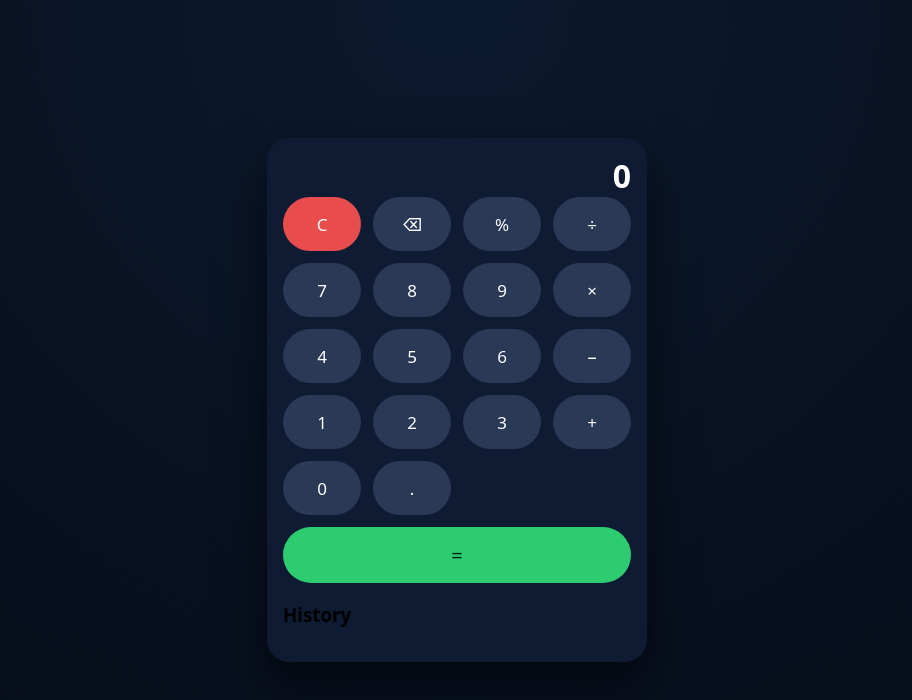
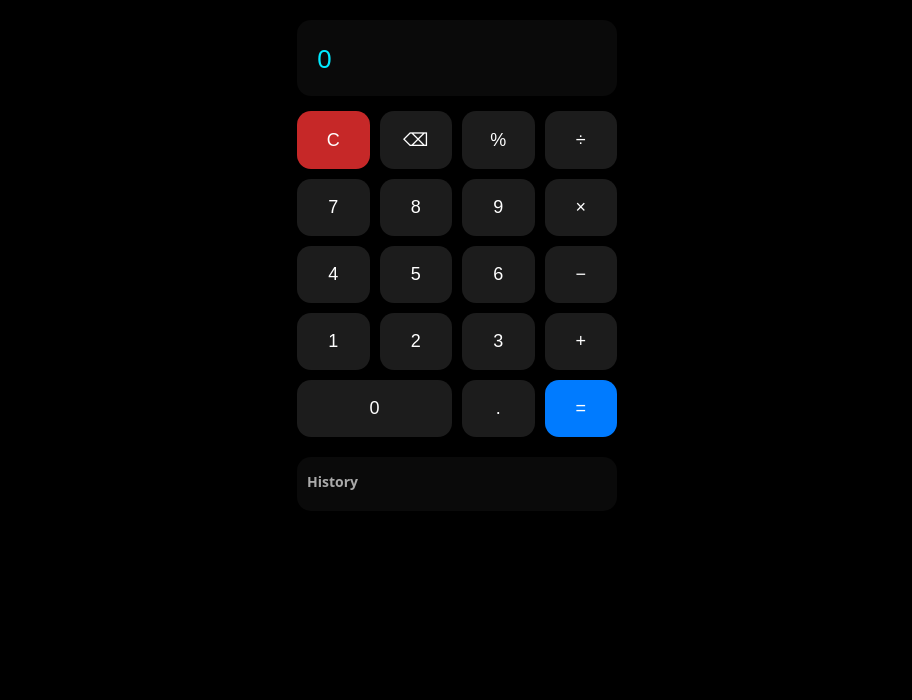
Before and after one commit to siddharthakaithwar-sys/ultimate-calculator-engine, a plain HTML site: page index.html in a window 1280 px wide. Shown: the whole page, without its empty margins (183-1095 px from the left). Drawn offline with Linux system fonts and the light colour scheme.

Commit message:
Refactor CSS styles for calculator layout and design

```diff
--- a/style.css
+++ b/style.css
@@ -1,98 +1,83 @@
-* {
-  box-sizing: border-box;
-  font-family: system-ui, -apple-system, BlinkMacSystemFont;
+*{
+  box-sizing:border-box;
+  user-select:none;
 }
 
-body {
-  margin: 0;
-  background: radial-gradient(circle at top, #0c1a2f, #060b17);
-  display: flex;
-  justify-content: center;
-  align-items: center;
-  min-height: 100vh;
+body{
+  margin:0;
+  background:#000;
+  color:#fff;
+  font-family:system-ui, monospace;
+  display:flex;
+  justify-content:center;
 }
 
-/* MAIN CARD */
-.calculator {
-  width: 100%;
-  max-width: 380px;
-  background: #0e1b32;
-  border-radius: 22px;
-  padding: 16px;
-  box-shadow: 0 20px 50px rgba(0,0,0,0.6);
+.calculator{
+  width:360px;
+  padding:20px;
 }
 
-/* DISPLAY */
-.display-box {
-  background: linear-gradient(180deg, #0b1628, #050b17);
-  border-radius: 16px;
-  padding: 12px 14px;
-  margin-bottom: 14px;
-  overflow: hidden;
+.display{
+  background:#0a0a0a;
+  color:#00eaff;
+  padding:20px;
+  border-radius:14px;
+  font-size:26px;
+  min-height:60px;
+  overflow-x:auto;
+  white-space:nowrap;
 }
 
-.mode {
-  font-size: 13px;
-  color: #9bb3ff;
-  margin-bottom: 6px;
+.buttons{
+  margin-top:15px;
+  display:grid;
+  grid-template-columns:repeat(4,1fr);
+  gap:10px;
 }
 
-.display {
-  color: #ffffff;
-  font-size: clamp(22px, 6vw, 32px);
-  font-weight: 600;
-  text-align: right;
-  white-space: nowrap;
-  overflow-x: auto;
-  overflow-y: hidden;
-  scrollbar-width: none;
+button{
+  padding:18px;
+  font-size:18px;
+  border:none;
+  border-radius:14px;
+  background:#1c1c1c;
+  color:#fff;
 }
 
-.display::-webkit-scrollbar {
-  display: none;
+button:active{
+  background:#333;
 }
 
-/* BUTTON GRID */
-.buttons {
-  display: grid;
-  grid-template-columns: repeat(4, 1fr);
-  gap: 12px;
+.danger{
+  background:#c62828;
 }
 
-button {
-  height: 54px;
-  border-radius: 999px;
-  border: none;
-  font-size: 17px;
-  color: #ffffff;
-  background: #2a3955;
-  cursor: pointer;
-  transition: transform 0.05s ease, background 0.15s;
+.equals{
+  background:#007bff;
 }
 
-button:active {
-  transform: scale(0.96);
+.wide{
+  grid-column:span 2;
 }
 
-/* COLORS */
-button.blue {
-  background: #4aa3df;
-  color: #021a2b;
+.history{
+  margin-top:20px;
+  background:#0a0a0a;
+  border-radius:14px;
+  padding:10px;
+  max-height:180px;
+  overflow-y:auto;
 }
 
-button.danger {
-  background: #e84c4c;
+.history h3{
+  margin:5px 0 10px;
+  color:#aaa;
+  font-size:14px;
 }
 
-button.equals {
-  background: #2ecc71;
-  color: #062313;
-  grid-column: span 4;
-  height: 56px;
-  font-size: 20px;
+.history-item{
+  font-size:14px;
+  margin-bottom:6px;
+  color:#ddd;
+  word-break:break-all;
 }
-
-/* ERROR DISPLAY (safe) */
-.display.error {
-  color: #ff6b6b;
-}
```
